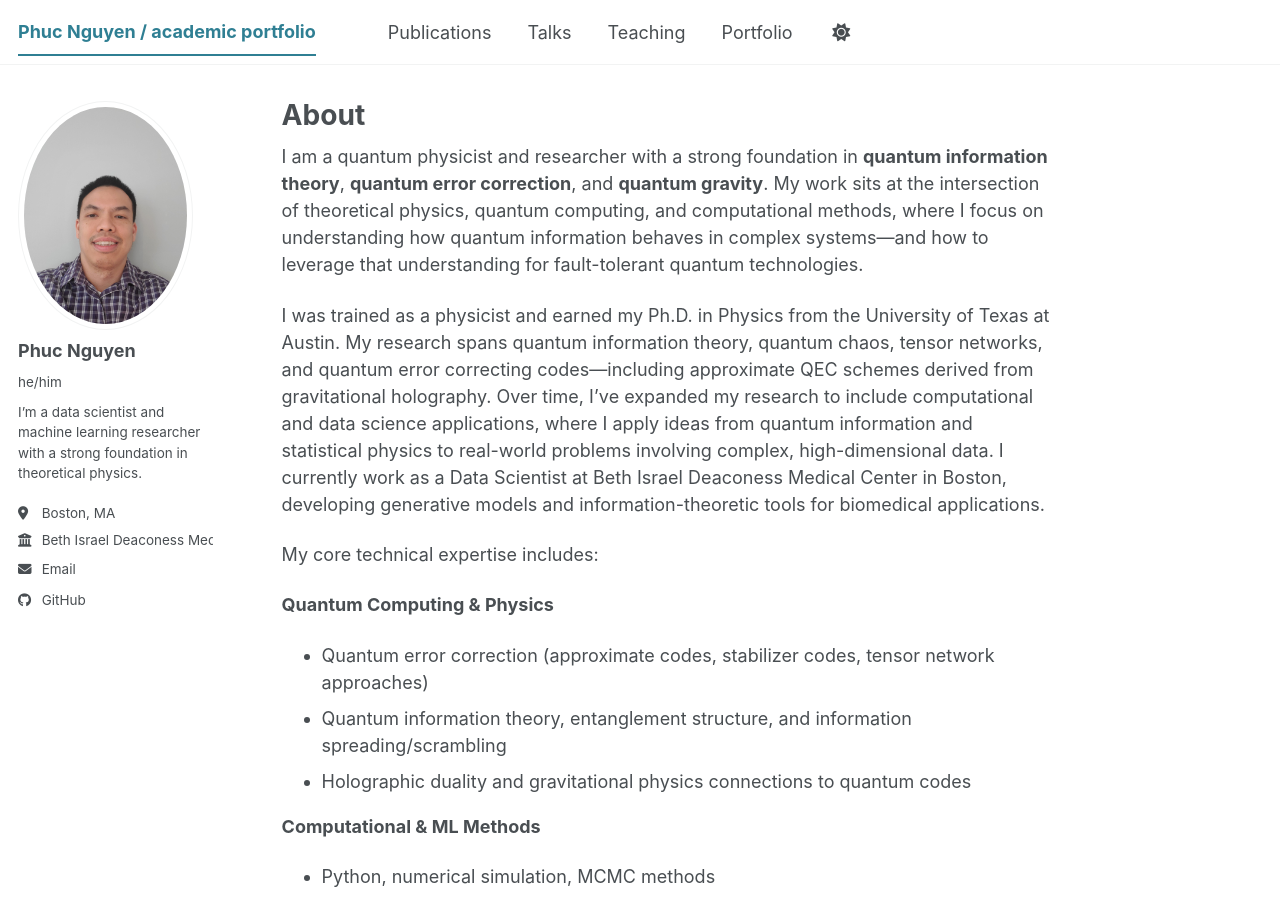
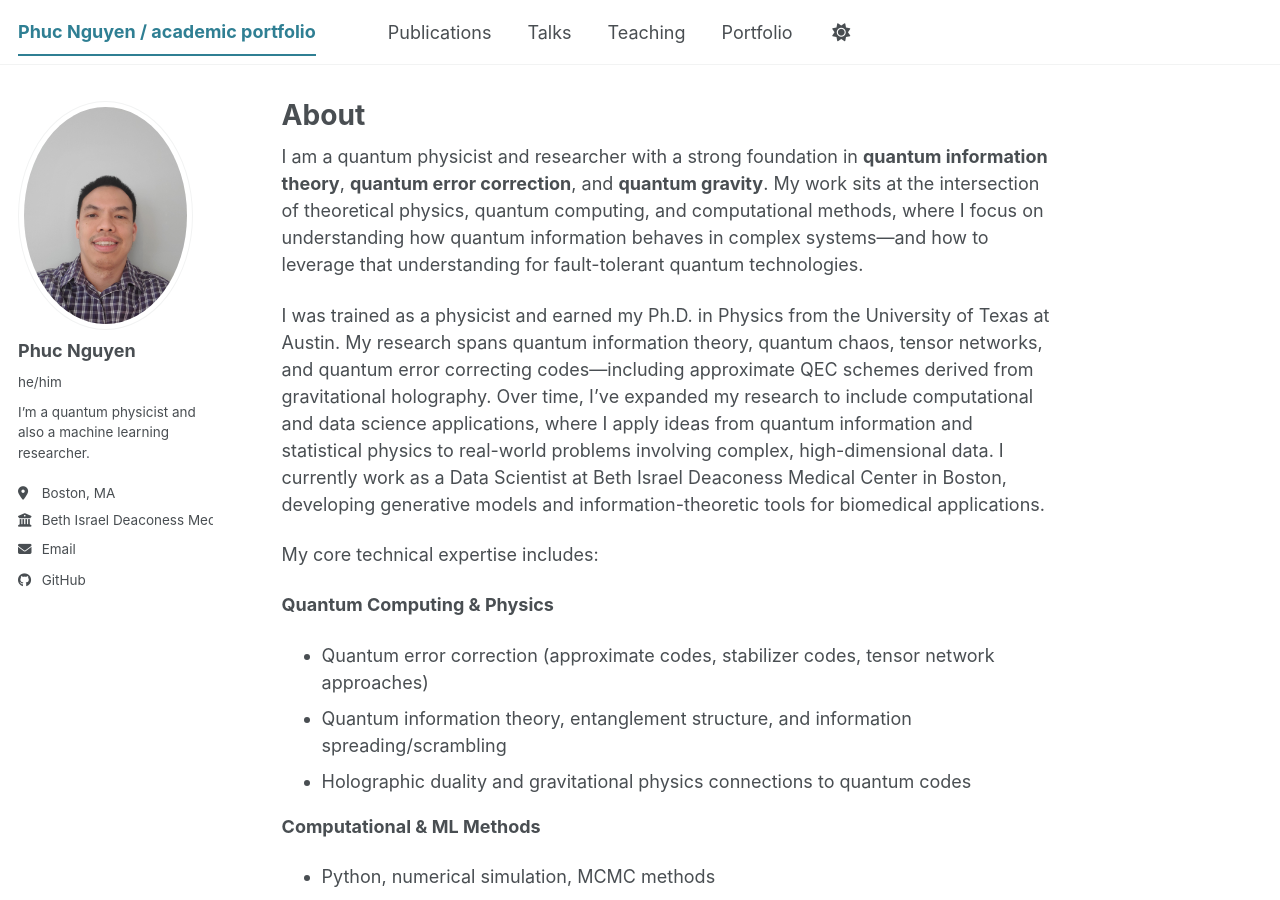
Before and after one commit to nhongphuc/nhongphuc.github.io, a Jekyll site: the page built from _pages/about.md, in a window 1280 px wide and 900 px high. Built offline with Jekyll 4.4.1, drawn with Linux system fonts in a browser that asks for light colours; a script bundle is joined from its source files by our own code; library files that are not in the unit come from our copies.

Commit message:
updated bio
Updated bio to reflect current profession as a quantum physicist.

```diff
--- a/_config.yml
+++ b/_config.yml
@@ -26,7 +26,7 @@ author:
   avatar           : "bio-photo.jpg"
   name             : "Phuc Nguyen"
   pronouns         : "he/him"
-  bio              : "I’m a data scientist and machine learning researcher with a strong foundation in theoretical physics."
+  bio              : "I’m a quantum physicist and also a machine learning researcher."
   location         : "Boston, MA"
   employer         : "Beth Israel Deaconess Medical Center"
   uri              : # URL
```
